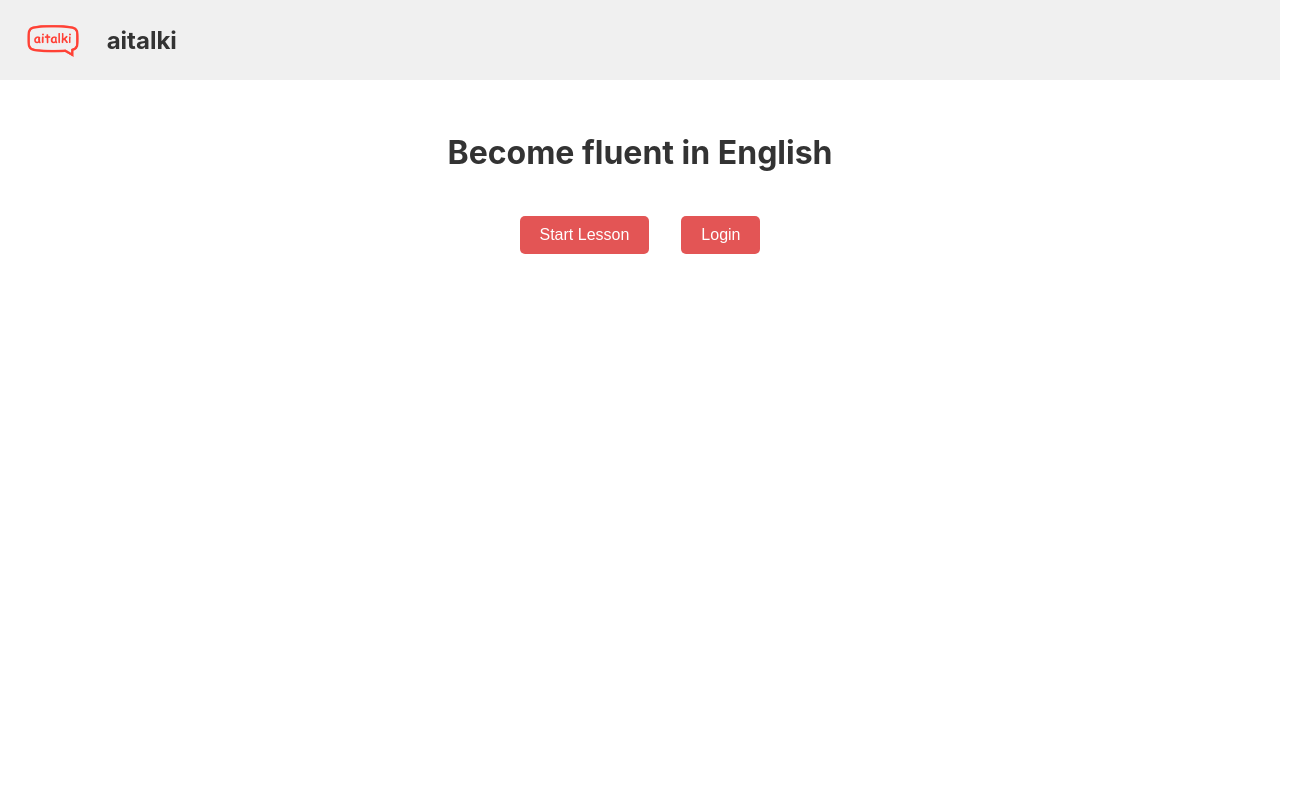
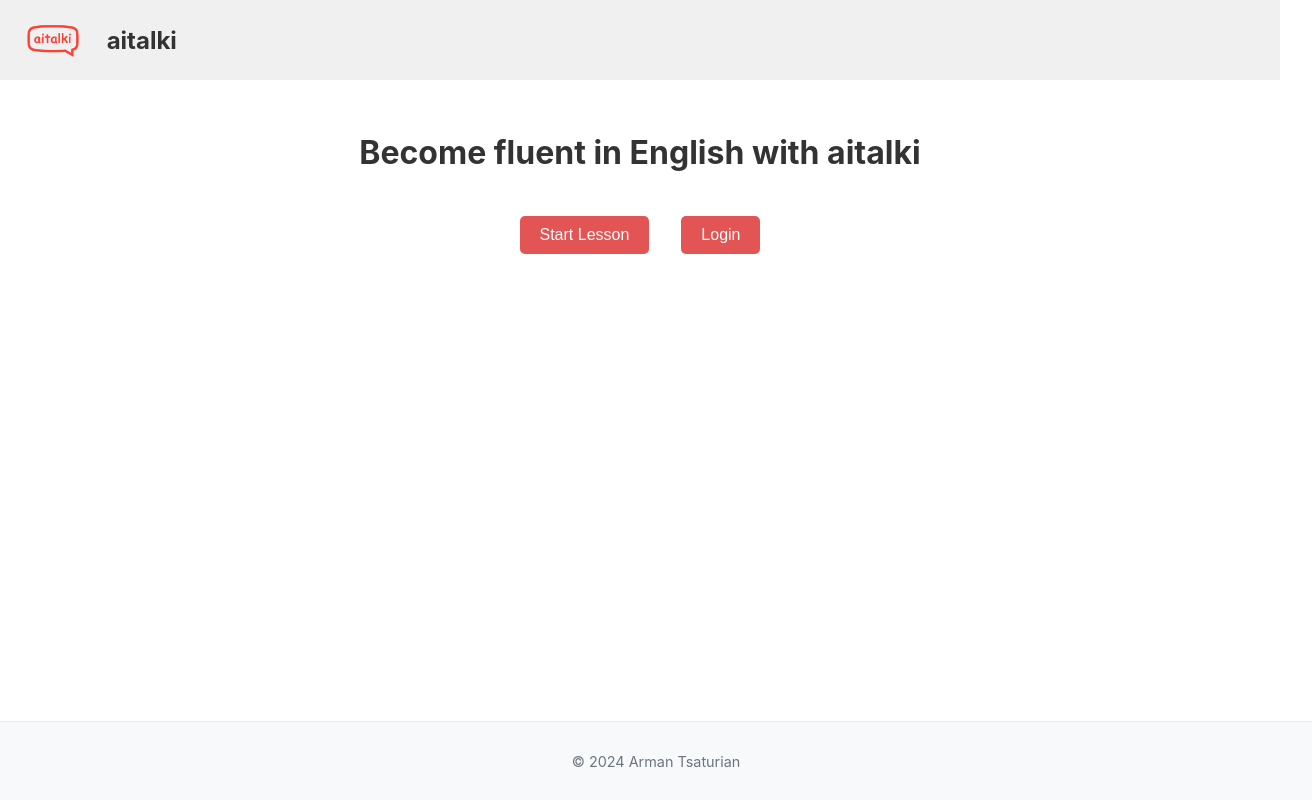
Before and after one commit to Arxtage/aitalki, a React (Create React App) app in the folder frontend/: page / in a window 1280 px wide. Shown: the top 806 px of the page, 1312 px wide, since content can reach past the window. Built offline with nearby package versions, Linux system fonts and the light colour scheme.

Commit message:
add footer

```diff
--- a/frontend/src/App.css
+++ b/frontend/src/App.css
@@ -1,5 +1,11 @@
 .App {
   text-align: center;
+  min-height: 100vh;
+  position: relative;
+  padding-bottom: 60px;
+  display: flex;
+  flex-direction: column;
+  justify-content: space-between;
 }
 
 .App-logo {
@@ -63,3 +69,10 @@
 audio {
   margin-top: 20px;
 }
+
+.content {
+  flex-grow: 1;
+  display: flex;
+  flex-direction: column;
+  padding-bottom: 2rem;
+}
--- a/frontend/src/App.tsx
+++ b/frontend/src/App.tsx
@@ -2,20 +2,24 @@
 import { BrowserRouter as Router, Route, Routes } from 'react-router-dom';
 import Home from './Home';
 import Lesson from './Lesson';
-import Login from './Login'; // Import the Login component
-import Navbar from './Navbar'; // Import the Navbar
+import Login from './Login';
+import Navbar from './Navbar';
+import Footer from './Footer';
 import './App.css';
 
 const App: React.FC = () => {
     return (
         <Router>
             <div className="App">
-                <Navbar /> {/* Add the Navbar component */}
-                <Routes>
-                    <Route path="/" element={<Home />} />
-                    <Route path="/lesson" element={<Lesson />} />
-                    <Route path="/login" element={<Login />} /> {/* Add route for Login Page */}
-                </Routes>
+                <Navbar />
+                <div className="content">
+                    <Routes>
+                        <Route path="/" element={<Home />} />
+                        <Route path="/lesson" element={<Lesson />} />
+                        <Route path="/login" element={<Login />} />
+                    </Routes>
+                </div>
+                <Footer />
             </div>
         </Router>
     );
--- a/frontend/src/Common.css
+++ b/frontend/src/Common.css
@@ -29,6 +29,7 @@
     align-items: center;
     padding: 2rem;
     text-align: center;
+    flex-grow: 1;
 }
 
 .button-container {
--- /dev/null
+++ b/frontend/src/Footer.css
@@ -0,0 +1,11 @@
+.footer {
+    width: 100%;
+    padding: 1rem;
+    text-align: center;
+    background-color: #f8f9fa;
+    border-top: 1px solid #e9ecef;
+    color: #6c757d;
+    font-size: 0.9rem;
+    margin-top: auto;
+    bottom: 0;
+}
--- /dev/null
+++ b/frontend/src/Footer.tsx
@@ -0,0 +1,12 @@
+import React from 'react';
+import './Footer.css';
+
+const Footer: React.FC = () => {
+    return (
+        <footer className="footer">
+            <p>© 2024 Arman Tsaturian</p>
+        </footer>
+    );
+};
+
+export default Footer;
--- a/frontend/src/Home.tsx
+++ b/frontend/src/Home.tsx
@@ -8,7 +8,7 @@
 
     return (
         <div className="container">
-            <h1>Become fluent in English</h1>
+            <h1>Become fluent in English with aitalki</h1>
             <div className="button-container">
                 <button
                     className="button"
```
